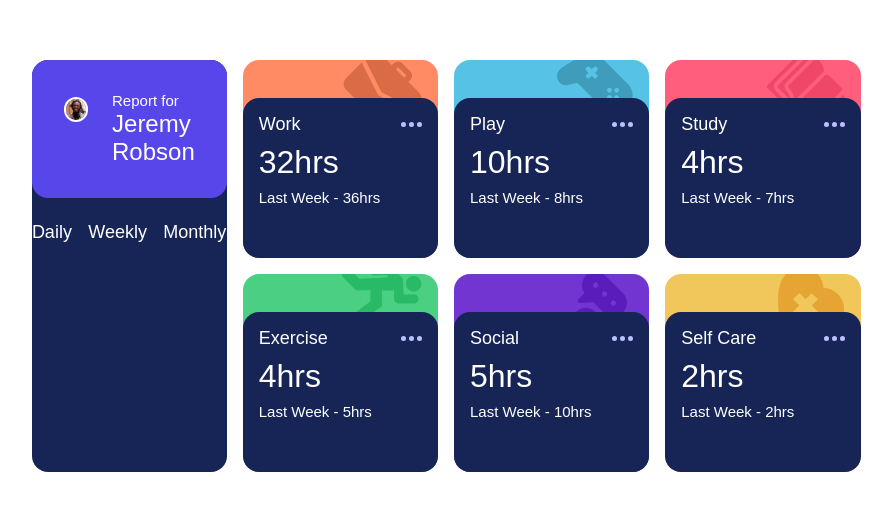
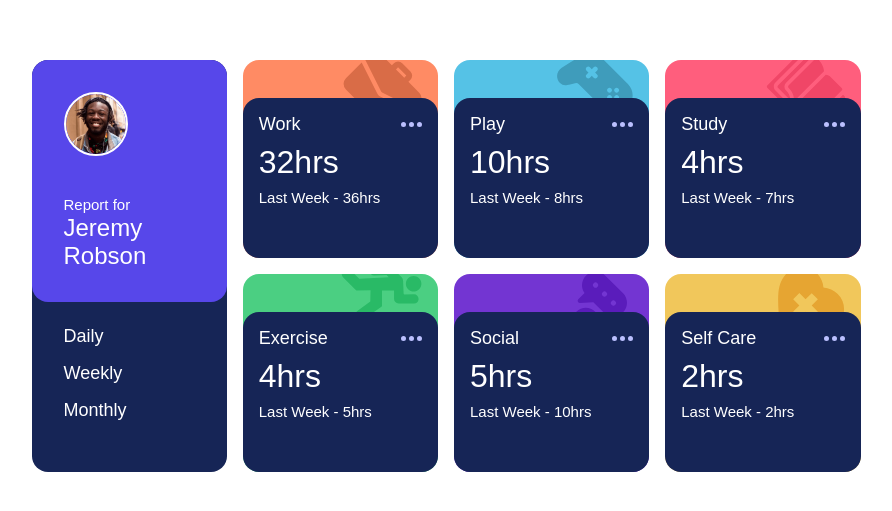
Before and after one commit to MikeG404/time-tracking, a React app: page / in a window 1280 px wide. Shown: the part 215-726 px from the top of the page, without its empty margins (194-1086 px from the left). Built offline with nearby package versions, Linux system fonts and the light colour scheme; the HTML template or start-up script is replaced by a standard one.

Commit message:
Enhance text Card ID

```diff
--- a/src/components/CardID.jsx
+++ b/src/components/CardID.jsx
@@ -4,7 +4,7 @@ import avatar from '/public/images/image-jeremy.png'
 export default function CardID({ color }) {
   return (
     <div className='flex flex-col gap-6 bg-blue-950 rounded-2xl md:col-span-3 xl:col-span-1 xl:row-span-2'>
-        <div className='id-content flex flex-row items-center gap-6 rounded-2xl p-8' style={{ backgroundColor: color }}>
+        <div className='id-content flex flex-row items-center gap-6 rounded-2xl p-8 xl:flex-col xl:items-start xl:gap-10 xl:p-8' style={{ backgroundColor: color }}>
             <div className='w-16 h-16'>
                 <img src={avatar} alt='avatar' className='border-2 border-white rounded-full' />
             </div>
@@ -13,7 +13,7 @@ export default function CardID({ color }) {
                 <h2 className='text-white text-preset-4'>Jeremy Robson</h2>
             </div>
         </div>
-        <nav className='flex flex-row justify-evenly pb-6 gap-4'>
+        <nav className='flex flex-row justify-evenly pb-6 gap-4 xl:flex-col xl:items-start xl:pl-8'>
             <button className='text-white text-preset-5-regular'>Daily</button>
             <button className='text-white text-preset-5-regular'>Weekly</button>
             <button className='text-white text-preset-5-regular'>Monthly</button>
```
